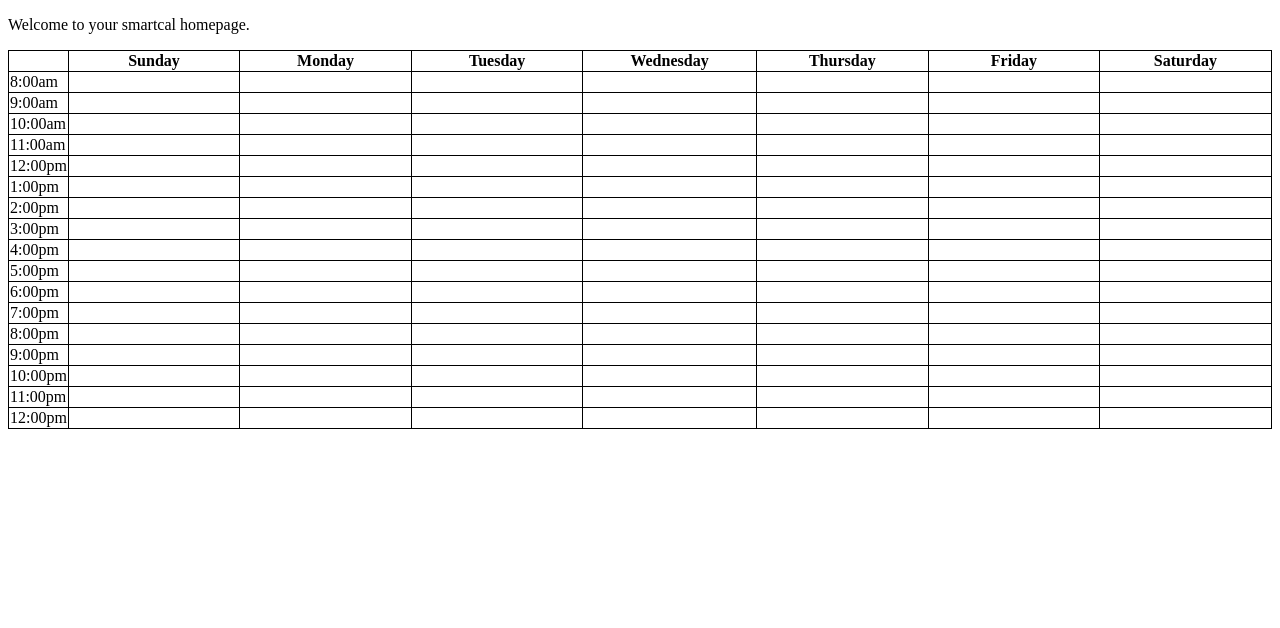
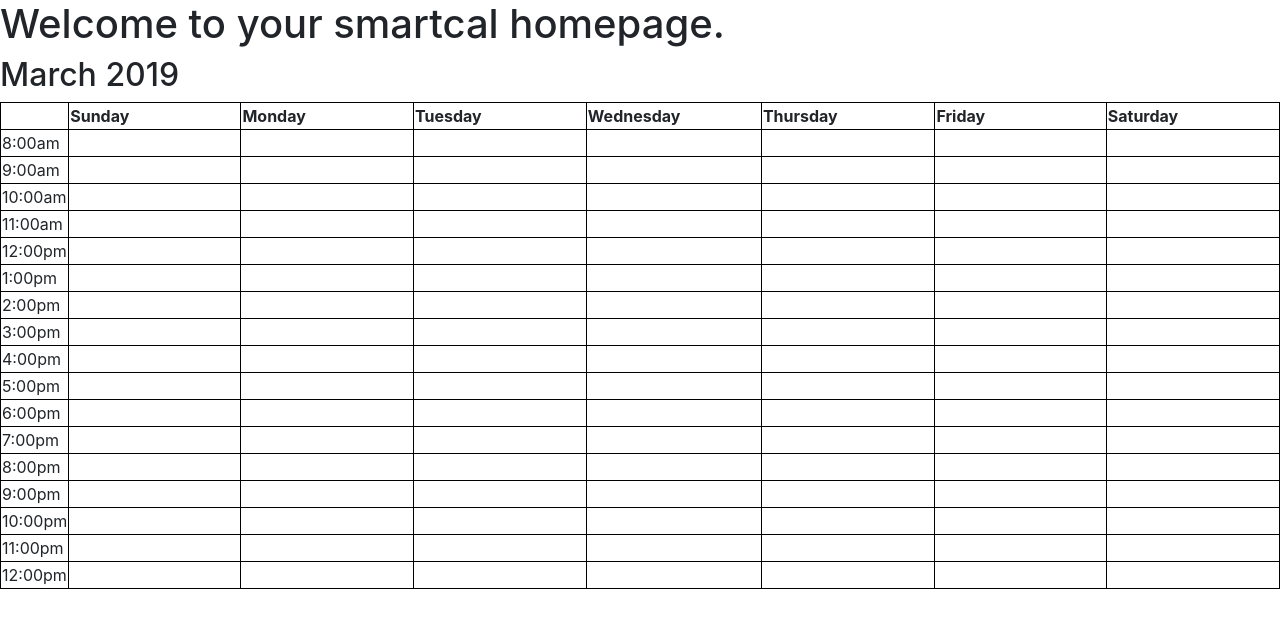
Before and after one commit to team-105-3/Project, a plain HTML site: page frontend/html/calendar.html in a window 1280 px wide. Drawn offline with nearby package versions, Linux system fonts and the light colour scheme.

Commit message:
Month appears at the top of the page

```diff
--- a/frontend/html/calendar.html
+++ b/frontend/html/calendar.html
@@ -1,6 +1,23 @@
 <!DOCTYPE html>
 <html>
     <head>
+
+        <!-- Latest compiled and minified CSS -->
+        <link rel="stylesheet" href="https://maxcdn.bootstrapcdn.com/bootstrap/4.2.1/css/bootstrap.min.css">
+
+        <!-- jQuery library -->
+        <script src="https://ajax.googleapis.com/ajax/libs/jquery/3.3.1/jquery.min.js"></script>
+
+        <!-- Popper JS -->
+        <script src="https://cdnjs.cloudflare.com/ajax/libs/popper.js/1.14.6/umd/popper.min.js"></script>
+
+        <!-- Latest compiled JavaScript -->
+        <script src="https://maxcdn.bootstrapcdn.com/bootstrap/4.2.1/js/bootstrap.min.js"></script>
+
+        <link rel="stylesheet" href="../css/loader.css">
+
+
+
     	<style>
     		table {
 			  border-collapse: collapse;
@@ -12,8 +29,14 @@
     	</style>
         <title>My Calendar</title>
     </head>
-    <body>
-        <p>Welcome to your smartcal homepage.</p>
+
+    <body onload="clock()">
+
+        <h1>Welcome to your smartcal homepage.</h1>
+
+        <h2 id="date"></h2>
+
+
         <table id="schedule" style="width:100%">
 		  <tr>
 		  	<th></th>
@@ -196,5 +219,7 @@
 		    <td></td>
 		  </tr>
 		</table>
+
+        <script src="../js/calendar.js"></script>
     </body>
 </html>
--- /dev/null
+++ b/frontend/js/calendar.js
@@ -0,0 +1,13 @@
+
+
+
+function clock()
+{
+    var d = new Date();
+    var date = d.getDate();
+    var year = d.getFullYear();
+    var month = d.getMonth();
+    var monthArr = ["January", "February","March", "April", "May", "June", "July", "August", "September", "October", "November","December"];
+    month = monthArr[month];
+    document.getElementById("date").innerHTML=month+" "+year;
+}
```
